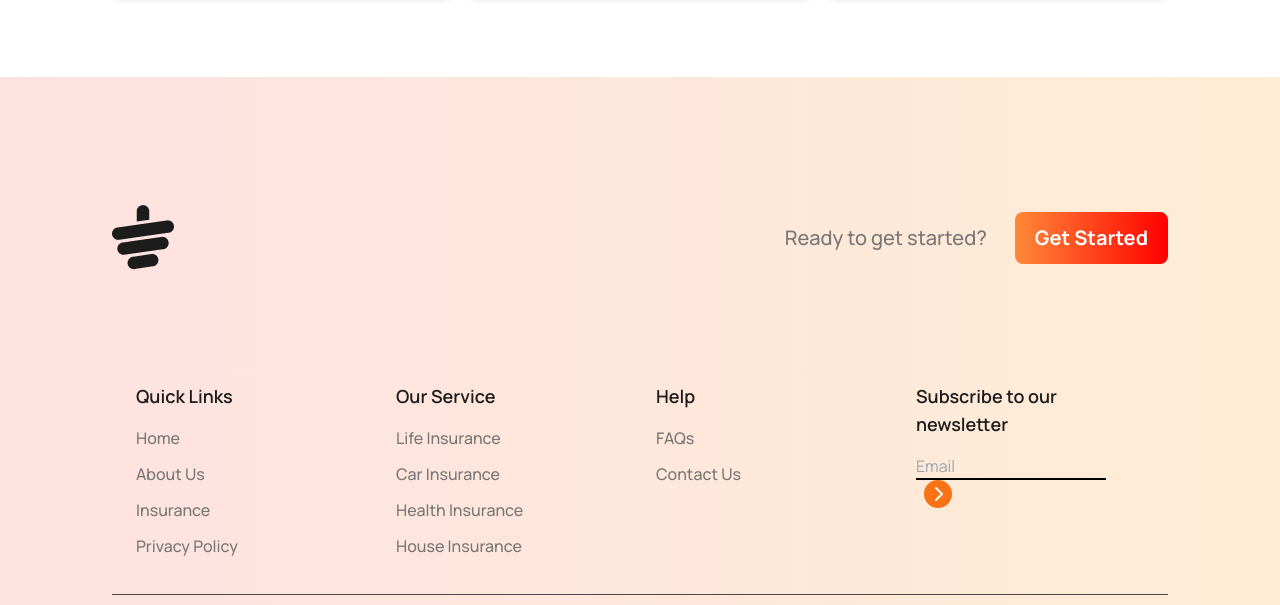
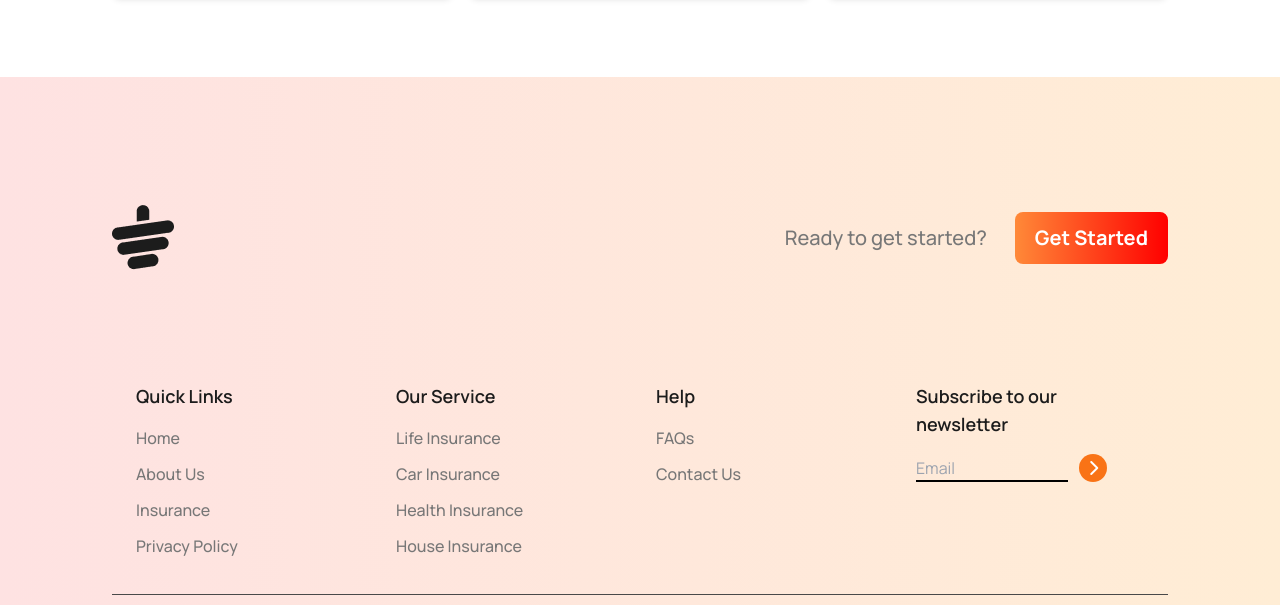
Before and after one commit to VelociRoughtor/Tea_House, a plain HTML site: page index.html in a window 1280 px wide. Shown: the part 3183-3788 px from the top of the page. Drawn offline with nearby package versions, Linux system fonts and the light colour scheme.

Commit message:
Landing Page Complete

```diff
--- a/index.html
+++ b/index.html
@@ -344,7 +344,7 @@
                     <h3 class="dark-1 font-semibold text-lg mb-4">Subscribe to our<br>newsletter</h3>
                     <div>
                         <input type="email" placeholder="Email"
-                            class="bg-transparent border-b-2 border-black w-2/3 md:w-5/6">
+                            class="bg-transparent border-b-2 border-black w-2/3">
                         <i
                             class="fa-solid fa-chevron-right w-7 h-7 bg-orange-500 rounded-full inline-flex justify-center items-center text-white ml-2"></i>
                     </div>
```
